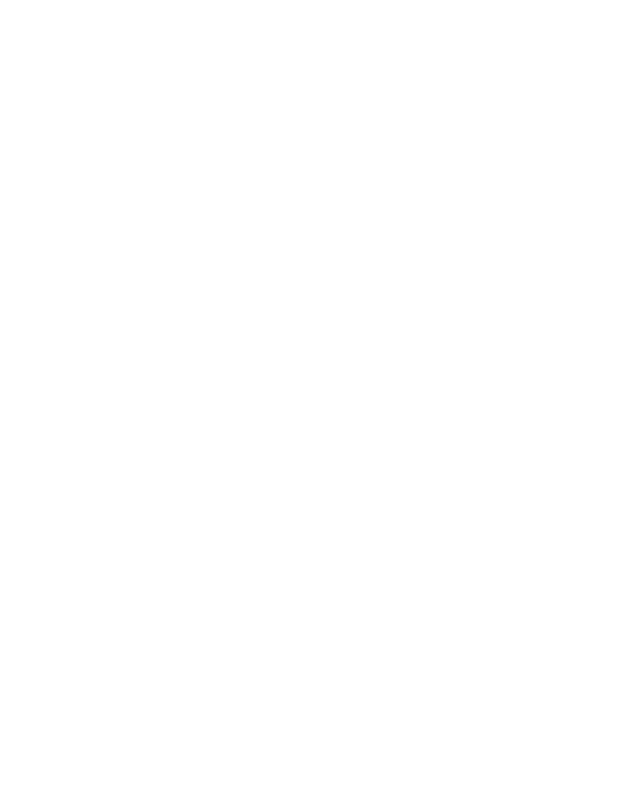
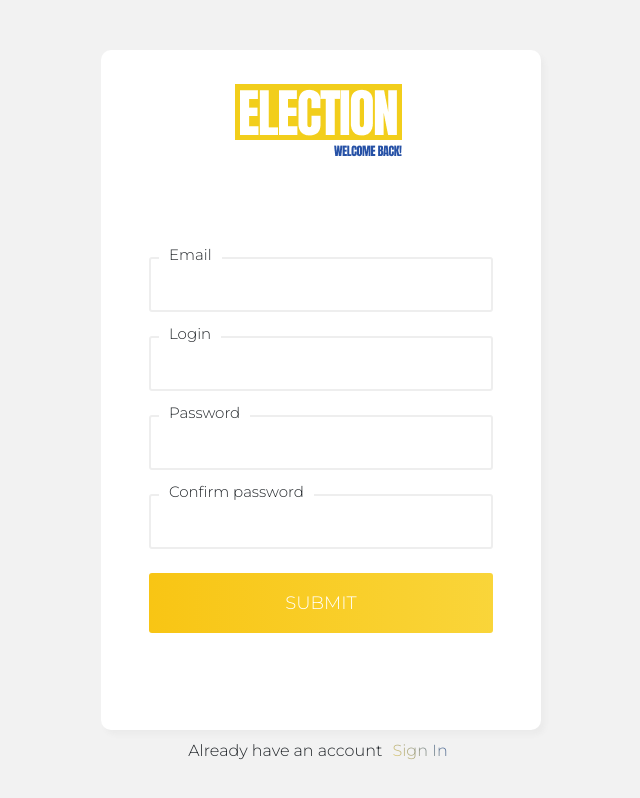
Before and after one commit to arimarianna/race01, a website: page views/registration.html in a window 1280 px wide. Shown: the whole page, without its empty margins (319-959 px from the left). Drawn offline with nearby package versions, Linux system fonts and the light colour scheme.

Commit message:
add: registration.html

```diff
--- a/views/login.html
+++ b/views/login.html
@@ -4,13 +4,18 @@
 <head>
     <meta charset="UTF-8">
     <meta name="viewport" content="width=device-width, initial-scale=1.0">
-    <title>Registration</title>
+    <title>Login</title>
     <link href="https://cdn.jsdelivr.net/npm/bootstrap@5.0.0-alpha1/dist/css/bootstrap.min.css" rel="stylesheet">
-    <link href="https://cdn.jsdelivr.net/npm/bootstrap@5.0.0-alpha1/dist/js/bootstrap.bundle.min.js" rel="stylesheet">
-    <link href="https://cdn.jsdelivr.net/npm/boxicons@latest/css/boxicons.min.css" rel="stylesheet">
     <link href="https://fonts.googleapis.com/css2?family=Montserrat:wght@300&display=swap" rel="stylesheet">
     <link rel="stylesheet" href="../public/styles.css">
 </head>
+
+<style>
+    .txt {
+        text-align: center;
+        margin-top: 255px;
+    }
+</style>
 
 <body>
     <div class="container">
--- a/views/registration.html
+++ b/views/registration.html
@@ -0,0 +1,68 @@
+<!DOCTYPE html>
+<html lang="en">
+
+<head>
+    <meta charset="UTF-8">
+    <meta name="viewport" content="width=device-width, initial-scale=1.0">
+    <title>Registration</title>
+    <link href="https://cdn.jsdelivr.net/npm/bootstrap@5.0.0-alpha1/dist/css/bootstrap.min.css" rel="stylesheet">
+    <link href="https://fonts.googleapis.com/css2?family=Montserrat:wght@300&display=swap" rel="stylesheet">
+    <link rel="stylesheet" href="../public/styles.css">
+</head>
+
+<style>
+    .txt {
+        text-align: center;
+        margin-top: 105px;
+    }
+</style>
+
+<body>
+    <div class="container">
+        <div class="row">
+            <div class="col-md-7">
+                <div class="card px-5 py-4" id="form1">
+                    <div class="form-data">
+                        <div class="logo">
+                            <img src="../public/assets/logo.png" alt="Logo">
+                        </div>
+                        <form action="/auth" method="post">
+                            <div name="email" id="forms-inputs" class="forms-inputs mb-4"> <span>Email</span> <input
+                                    type="text" required>
+                            </div>
+                            <div name="login" id="forms-inputs" class="forms-inputs mb-4"> <span>Login</span> <input
+                                    type="text" required>
+                            </div>
+                            <div id="forms-inputs" class="forms-inputs mb-4"> <span>Password</span>
+                                <input name="password" type="password" required>
+                            </div>
+                            <div name="confirm" id="forms-inputs" class="forms-inputs mb-4"> <span>Confirm
+                                    password</span> <input name="confirm" type="password" onChange="onChange()"
+                                    required>
+                            </div>
+                            <input type="submit" value="SUBMIT" id="btn">
+                        </form>
+                        <div class="txt">
+                            <span id="txt_bottom">Already have an account</span>
+                            <input type="submit" value="Sign In" id="btn_signup">
+                        </div>
+                    </div>
+                </div>
+            </div>
+        </div>
+    </div>
+</body>
+<script>
+    function onChange() {
+        const password = document.querySelector('input[name=password]');
+        const confirm = document.querySelector('input[name=confirm]');
+
+        if (confirm.value === password.value) {
+            confirm.setCustomValidity('');
+        } else {
+            confirm.setCustomValidity('Passwords don`t match');
+        }
+    }
+</script>
+
+</html>
```
